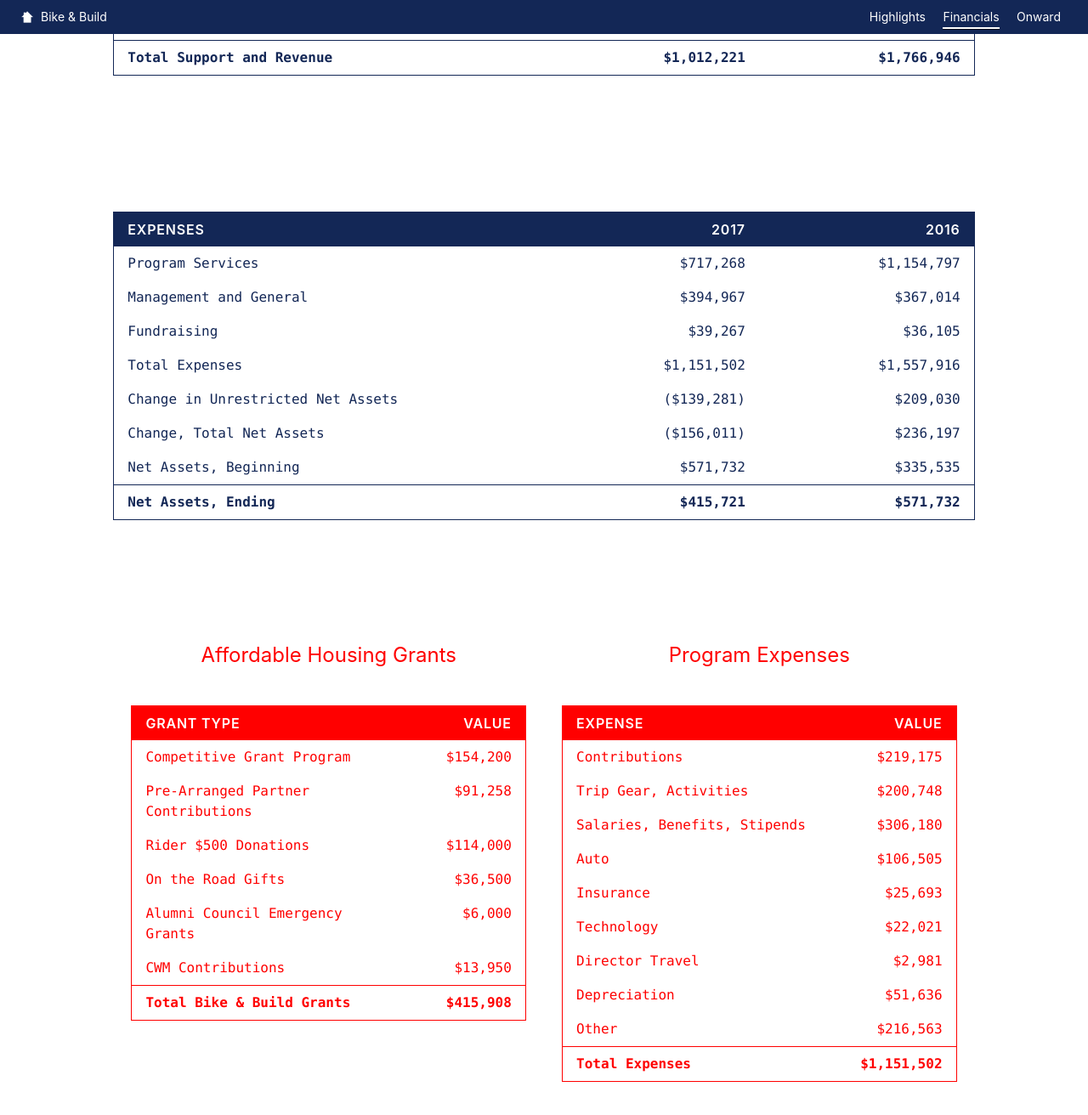
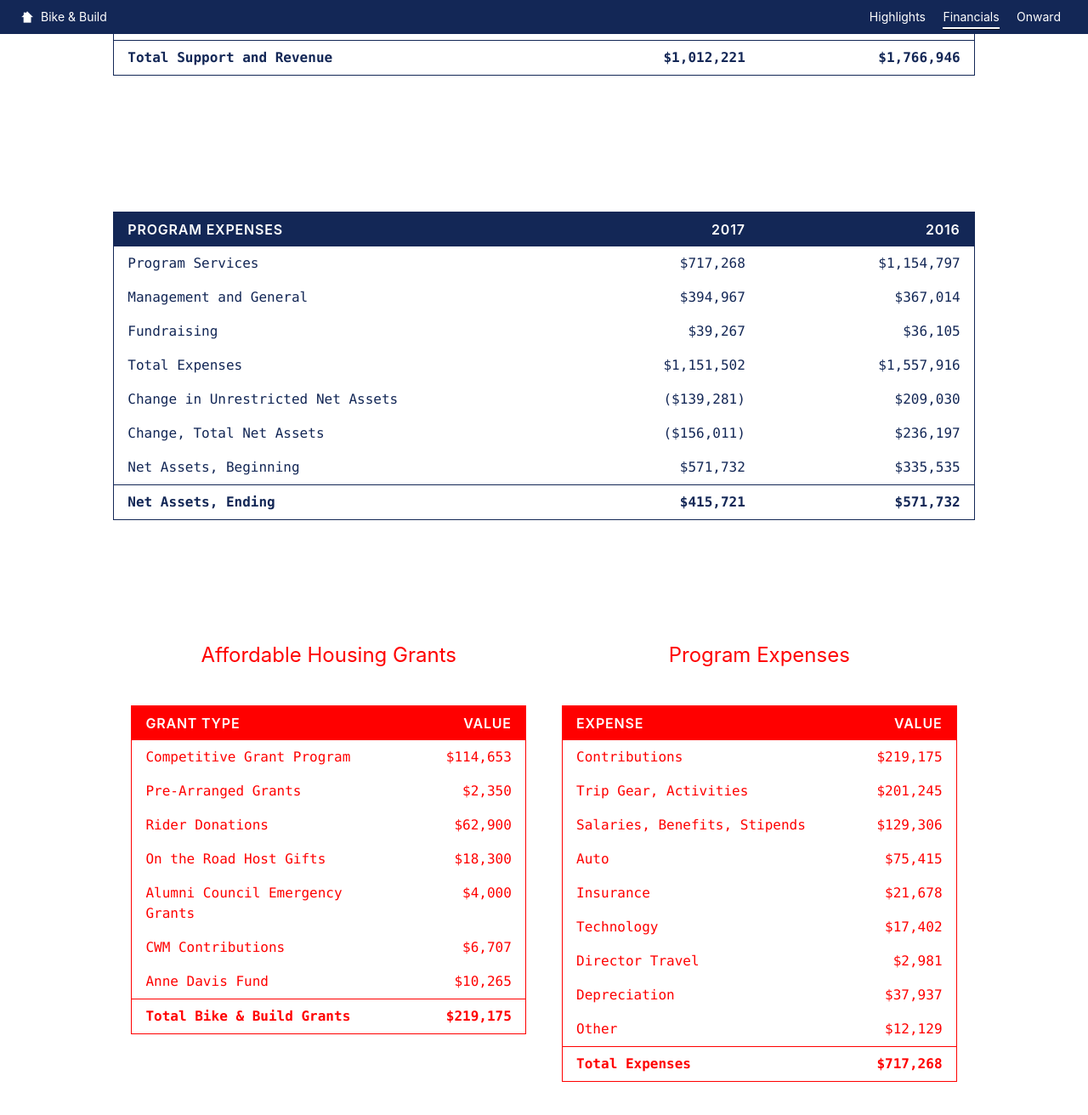
Before and after one commit to AlexBloom/babar-2017, a Jekyll site: the page built from financials.html, in a window 1280 px wide and 1400 px high, scrolled down 734 px. Shown: the top 1312 px of the window at 85% size. Built offline with Jekyll 4.4.1, drawn with Linux system fonts in a browser that asks for light colours; nearby versions of some CDN libraries.

Commit message:
Update Expenses, Remove Safety Stat

```diff
--- a/financials.html
+++ b/financials.html
@@ -31,7 +31,7 @@
   <div class="overflow-scroll float-center col-12 m-col-10 xl-col-8 my-xxl wow fadeInUp">
     <table class="table-navy ">
       <thead>
-        <tr> <th class="pad-t-m">Expenses</th> <th> 2017 </th> <th> 2016 </th></tr>
+        <tr> <th class="pad-t-m">Program Expenses</th> <th> 2017 </th> <th> 2016 </th></tr>
       </thead>
       <tbody>
         <tr><td class="col-6"> Program Services				              </td> <td class="col-3"> $717,268 </td> <td class="col-3">$1,154,797	  </td> </tr>
@@ -54,13 +54,14 @@
             <tr><th>Grant Type</th> <th> Value </th></tr>
           </thead>
           <tbody>
-            <tr> <td class="col-8">Competitive Grant Program			            </td><td class="col-4 align-top">$154,200 </td></tr>
-            <tr> <td class="col-8">Pre-Arranged Partner Contributions			    </td><td class="col-4 align-top">$91,258 </td></tr>
-            <tr> <td class="col-8">Rider $500 Donations			                  </td><td class="col-4 align-top">$114,000 </td></tr>
-            <tr> <td class="col-8">On the Road Gifts			                    </td><td class="col-4 align-top">$36,500 </td></tr>
-            <tr> <td class="col-8">Alumni Council Emergency Grants			      </td><td class="col-4 align-top">$6,000 </td></tr>
-            <tr> <td class="col-8">CWM Contributions			                    </td><td class="col-4 align-top">$13,950 </td></tr>
-            <tr> <td class="col-8"><strong>Total Bike &amp; Build Grants</strong>	</td><td class="col-4 align-top"><strong>$415,908</strong></td></tr>
+            <tr> <td class="col-8">Competitive Grant Program			            </td><td class="col-4 align-top">$114,653 </td></tr>
+            <tr> <td class="col-8">Pre-Arranged Grants			                  </td><td class="col-4 align-top">$2,350 </td></tr>
+            <tr> <td class="col-8">Rider Donations			                      </td><td class="col-4 align-top">$62,900 </td></tr>
+            <tr> <td class="col-8">On the Road Host Gifts			                </td><td class="col-4 align-top">$18,300 </td></tr>
+            <tr> <td class="col-8">Alumni Council Emergency Grants			      </td><td class="col-4 align-top">$4,000 </td></tr>
+            <tr> <td class="col-8">CWM Contributions			                    </td><td class="col-4 align-top">$6,707 </td></tr>
+            <tr> <td class="col-8">Anne Davis Fund 			                      </td><td class="col-4 align-top">$10,265 </td></tr>
+            <tr> <td class="col-8"><strong>Total Bike &amp; Build Grants</strong>	</td><td class="col-4 align-top"><strong>$219,175</strong></td></tr>
           </tbody>
         </table>
       </div>
@@ -74,15 +75,15 @@
           </thead>
           <tbody>
             <tr> <td class="col-8"> Contributions			                </td><td class="col-4 align-top"> $219,175</td></tr>
-            <tr> <td class="col-8"> Trip Gear, Activities			        </td><td class="col-4 align-top"> $200,748</td></tr>
-            <tr> <td class="col-8"> Salaries, Benefits, Stipends			</td><td class="col-4 align-top"> $306,180</td></tr>
-            <tr> <td class="col-8"> Auto			                        </td><td class="col-4 align-top"> $106,505</td></tr>
-            <tr> <td class="col-8"> Insurance			                    </td><td class="col-4 align-top"> $25,693</td></tr>
-            <tr> <td class="col-8"> Technology			                  </td><td class="col-4 align-top"> $22,021</td></tr>
+            <tr> <td class="col-8"> Trip Gear, Activities			        </td><td class="col-4 align-top"> $201,245</td></tr>
+            <tr> <td class="col-8"> Salaries, Benefits, Stipends			</td><td class="col-4 align-top"> $129,306</td></tr>
+            <tr> <td class="col-8"> Auto			                        </td><td class="col-4 align-top"> $75,415</td></tr>
+            <tr> <td class="col-8"> Insurance			                    </td><td class="col-4 align-top"> $21,678</td></tr>
+            <tr> <td class="col-8"> Technology			                  </td><td class="col-4 align-top"> $17,402</td></tr>
             <tr> <td class="col-8"> Director Travel			              </td><td class="col-4 align-top"> $2,981</td></tr>
-            <tr> <td class="col-8"> Depreciation			                </td><td class="col-4 align-top"> $51,636</td></tr>
-            <tr> <td class="col-8"> Other			                        </td><td class="col-4 align-top"> $216,563 </td></tr>
-            <tr> <td class="col-8"> <strong>Total Expenses</strong>		</td><td class="col-4 align-top"> <strong>$1,151,502</strong></td></tr>
+            <tr> <td class="col-8"> Depreciation			                </td><td class="col-4 align-top"> $37,937</td></tr>
+            <tr> <td class="col-8"> Other			                        </td><td class="col-4 align-top"> $12,129 </td></tr>
+            <tr> <td class="col-8"> <strong>Total Expenses</strong>		</td><td class="col-4 align-top"> <strong>$717,268</strong></td></tr>
           </tbody>
         </table>
       </div>
--- a/index.html
+++ b/index.html
@@ -237,7 +237,6 @@
       <p class="text-left measure mx-auto">Safety remains the number one focus of Bike & Build programming. Our safety protocols continue to evolve as we build upon our past standards; here we reiterate protocols enacted in years prior and detail expansions made in 2017. We will continue to hold our riders to the highest safety standards while advocating for shared roads. For more on our safety program, please visit our website’s <a href="https://bikeandbuild.org/prospective-riders/safety/">Safety page</a>.</p>
     </div>
     <div class="mx-auto col-12 xl-col-10 mt-l">
-      <h3 class="story-metric-secondary text-center my-l wow fadeInUp">98% of riders felt we were effective with our safety protocol</h3>
       <div class="wow fadeInUp">
         {% include_relative content/safety.html %}
       </div>
```
Also changed, not shown: 3 other files.
